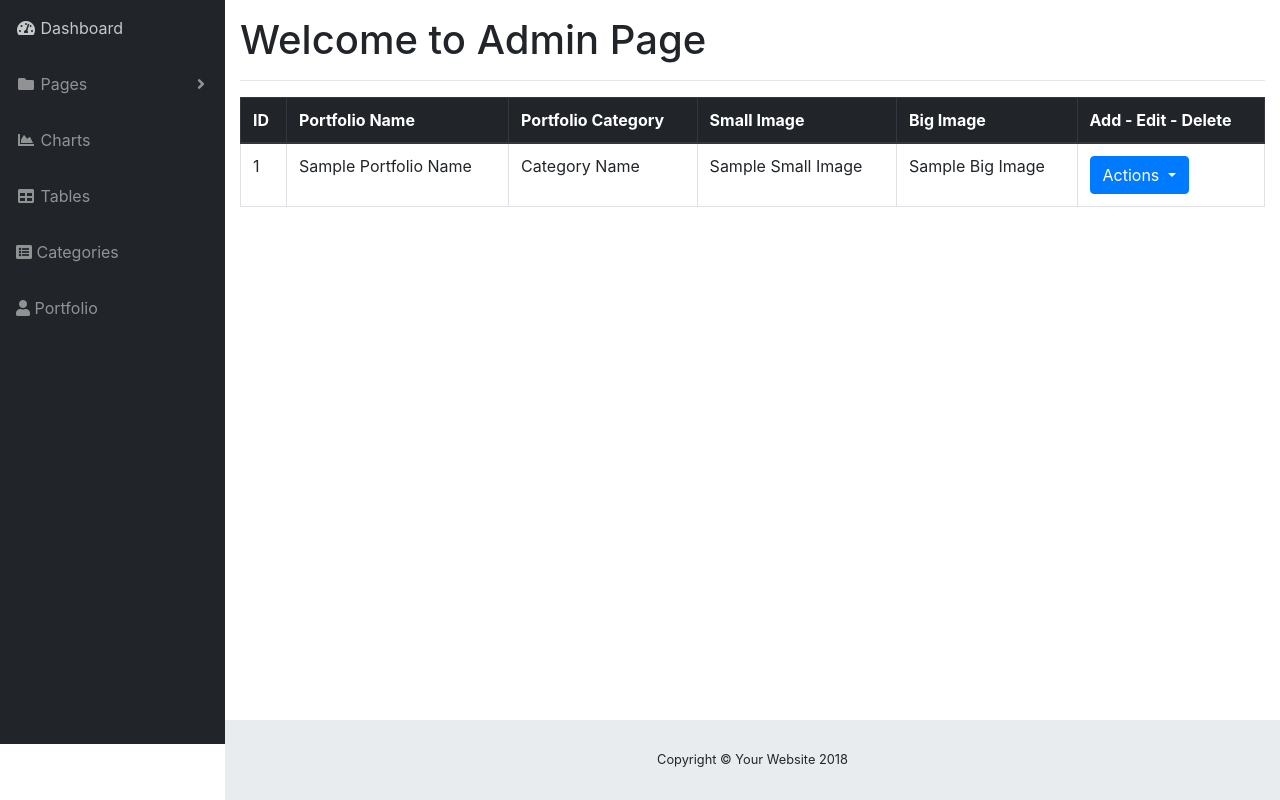
After one commit to Voharin/myblog-cms, a PHP site: page /admin/portfolios.php in a window 1280 px wide. The commit adds this page. Run offline with PHP 8.4, Linux system fonts and the light colour scheme.

Commit message:
develope portfolio page

```diff
--- a/admin/components/admin_sidebar.php
+++ b/admin/components/admin_sidebar.php
@@ -26,15 +26,22 @@
             <i class="fas fa-fw fa-chart-area"></i>
             <span>Charts</span></a>
         </li>
+
         <li class="nav-item">
           <a class="nav-link" href="../admin/tables.php">
             <i class="fas fa-fw fa-table"></i>
             <span>Tables</span></a>
-        </li>
+          </li>
 
         <li class="nav-item">
           <a class="nav-link" href="../admin/categories.php">
           <i class="fa fa-list-alt " aria-hidden="true"></i>
             <span>Categories</span></a>
         </li>
+        <li class="nav-item">
+          <a class="nav-link" href="../admin/portfolios.php">
+          <i class="fa fa-user" aria-hidden="true"></i>
+
+            <span>Portfolio</span></a>
+        </li>
       </ul>
--- /dev/null
+++ b/admin/portfolios.php
@@ -0,0 +1,133 @@
+
+<?php include "./components/admin_header.php"; ?>
+
+<div id="wrapper">
+
+    <?php include "./components/admin_sidebar.php"; ?>
+
+
+<div id="content-wrapper">
+    <div class="container-fluid">
+        <h1>Welcome to Admin Page</h1>
+        <hr>
+
+        <table class="table table-bordered">
+            <thead class="thead-dark">
+                <tr>
+                    <th>ID</th>
+                    <th>Portfolio Name</th>
+                    <th>Portfolio Category</th>
+                    <th>Small Image</th>
+                    <th>Big Image</th>
+                    <th>Add - Edit - Delete</th>
+                </tr>
+            </thead>
+            <tbody>
+
+            <tr>
+                    <td>1</td>
+                    <td>Sample Portfolio Name</td>
+                    <td>Category Name</td>
+                    <td>Sample Small Image</td>
+                    <td>Sample Big Image</td>
+                    <td>
+                        <div class='dropdown'>
+                            <button class='btn btn-primary dropdown-toggle' type='button' id='dropdownMenuButton' data-toggle='dropdown' aria-haspopup='true' aria-expanded='false'>
+                                Actions
+                            </button>
+                            <div class='dropdown-menu' aria-labelledby='dropdownMenuButton'>
+                                <a class='dropdown-item' data-toggle='modal' data-target='#edit_modal' href='#'>Edit</a>
+                                <div class='dropdown-divider'></div>
+                                <a class='dropdown-item' href='#'>Delete</a>
+                                <div class='dropdown-divider'></div>
+                                <a class='dropdown-item' data-toggle='modal' data-target='#add_modal'>Add</a>
+                            </div>
+                        </div>
+                    </td>
+                </tr>
+
+                <div id="edit_modal" class="modal fade">
+                    <div class="modal-dialog" role="document">
+                        <div class="modal-content">
+                            <div class="modal-header">
+                                <h5 class="modal-title" id="exampleModalLabel">Edit Portfolio</h5>
+                                <button type="button" class="close" data-dismiss="modal" aria-label="Close">
+                                    <span aria-hidden="true">&times;</span>
+                                </button>
+                            </div>
+                            <div class="modal-body">
+                                <form action="" method="post">
+                                    <div class="form-group">
+                                        <label for="portfolio_name">Portfolio Name</label>
+                                        <input type="text" class="form-control" name="portfolio_name">
+                                    </div>
+                                    <div class="form-group">
+                                        <label for="portfolio_category">Portfolio  Category</label>
+                                        <input type="text" class="form-control" name="portfolio_category">
+                                    </div>
+
+                                    <div class="form-group">
+                                        <label for="portfolio_image_sm">Small Image</label>
+                                        <input type="file" class="form-control" name="image">
+                                    </div>
+
+                                    <div class="form-group">
+                                        <label for="portfolio_image_bg">Big Image</label>
+                                        <input type="file" class="form-control" name="imagebg">
+                                    </div>
+                                    <div class="form-group">
+                                        <input type="hidden" name="category_id" value="">
+                                        <input type="submit" class="btn btn-primary" name="edit_portfolio" value="Edit Portfolio">
+                                    </div>
+                                </form>
+                            </div>
+                        </div>
+                    </div>
+                </div>
+            </tbody>
+        </table>
+
+        <div id="add_modal" class="modal fade">
+            <div class="modal-dialog" role="document">
+                <div class="modal-content">
+                    <div class="modal-header">
+                        <h5 class="modal-title" id="exampleModalLabel">Add New Category</h5>
+                        <button type="button" class="close" data-dismiss="modal" aria-label="Close">
+                            <span aria-hidden="true">&times;</span>
+                        </button>
+                    </div>
+                    <div class="modal-body">
+                        <form action="" method="post">
+                                    <div class="form-group">
+                                        <label for="portfolio_name">Product Name</label>
+                                        <input type="text" class="form-control" name="portfolio_name">
+                                    </div>
+                                    <div class="form-group">
+                                        <label for="portfolio_category">Portfolio  Category</label>
+                                        <input type="text" class="form-control" name="portfolio_category">
+                                    </div>
+
+                                    <div class="form-group">
+                                        <label for="portfolio_image_sm">Small Image</label>
+                                        <input type="file" class="form-control" name="image">
+                                    </div>
+
+                                    <div class="form-group">
+                                        <label for="portfolio_image_bg">Big Image</label>
+                                        <input type="file" class="form-control" name="imagebg">
+                                    </div>
+                            <div class="form-group">
+                                <input type="submit" class="btn btn-primary" name="add_portfolio" value="Add Portfolio">
+                            </div>
+                        </form>
+                    </div>
+                </div>
+            </div>
+        </div>
+        <?php include "./components/admin_footer.php"; ?>
+        <script src="https://code.jquery.com/jquery-3.3.1.slim.min.js"></script>
+            <script src="https://cdnjs.cloudflare.com/ajax/libs/popper.js/1.14.3/umd/popper.min.js"></script>
+            <script src="https://stackpath.bootstrapcdn.com/bootstrap/4.1.3/js/bootstrap.min.js"></script>
+            <script src="js/lightbox-plus-jquery.js"></script>
+            <script src="js/owl.carousel.min.js"></script>
+            <script src="js/main.js"></script>
```
Also changed, not shown: admin/categories.php (+15 -16 lines), portfolio.php (+32 -101 lines), blog.php (indentation only).
